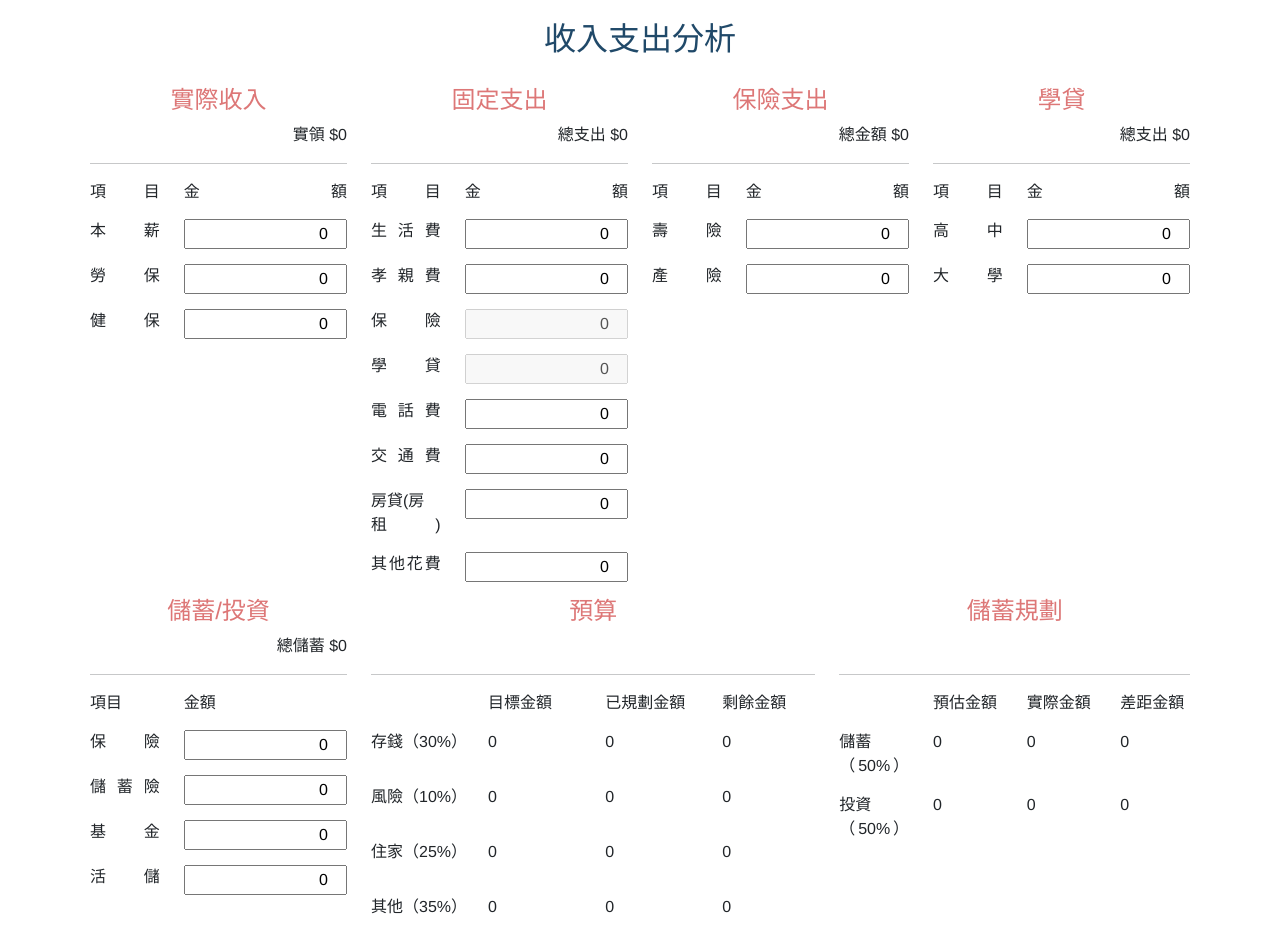
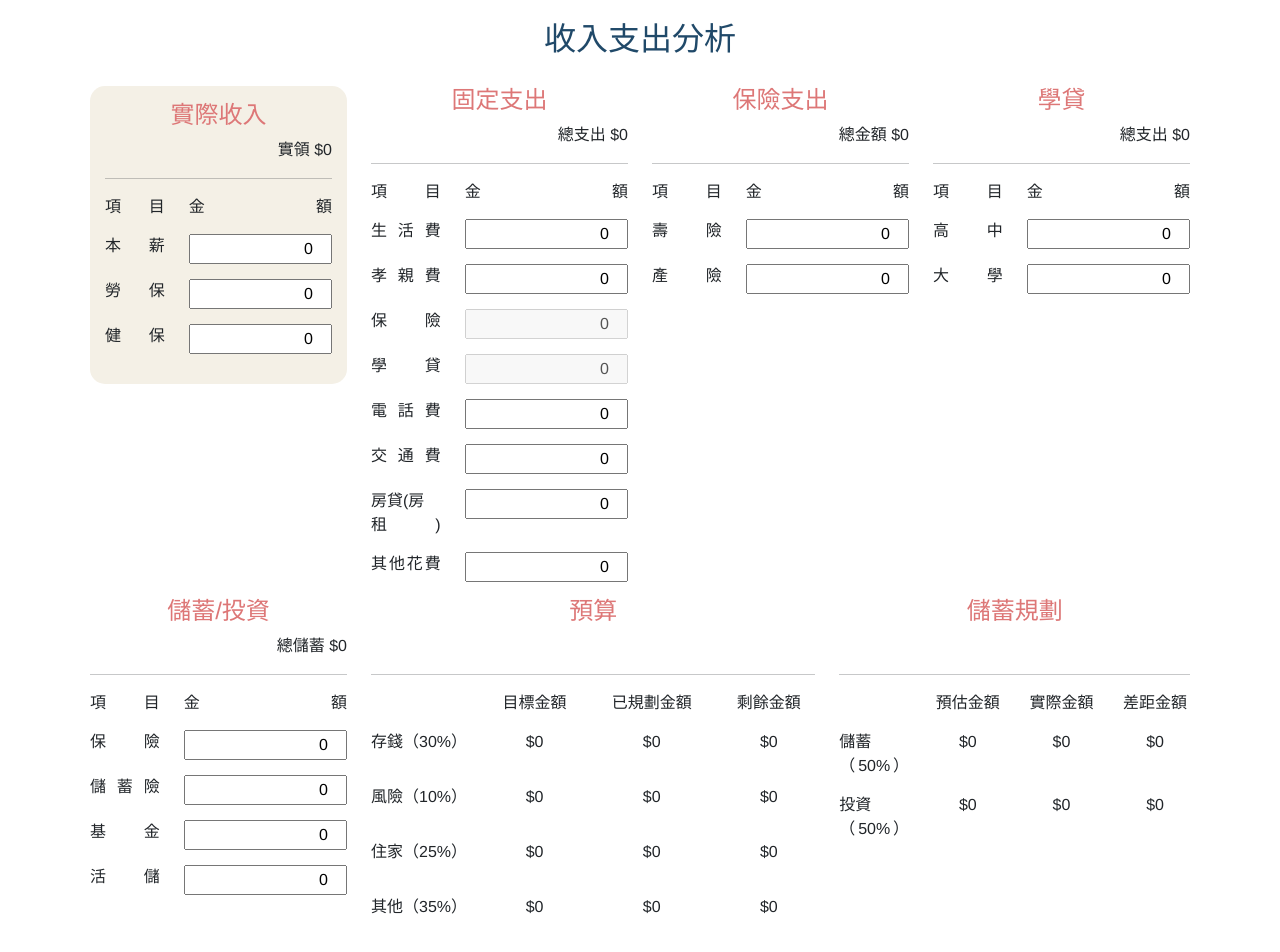
Before and after one commit to LinTF/IncomePlan, a Vue app: page / in a window 1280 px wide. Shown: the top 952 px of the page. Built offline with nearby package versions, Linux system fonts and the light colour scheme.

Commit message:
修改排版，背景色測試

```diff
--- a/src/components/budgetBlock.vue
+++ b/src/components/budgetBlock.vue
@@ -8,33 +8,33 @@
                 <div class="row">
                     <div class="col-3">
                     </div>
-                    <div class="col-3">
-                        <span class="txt-center">目標金額</span>
+                    <div class="col-3 txt-center">
+                        <span>目標金額</span>
                     </div>
-                    <div class="col-3">
-                        <span class="txt-center">已規劃金額</span>
+                    <div class="col-3 txt-center">
+                        <span>已規劃金額</span>
                     </div>
-                    <div class="col-3">
-                        <span class="txt-center">剩餘金額</span>
+                    <div class="col-3 txt-center">
+                        <span>剩餘金額</span>
                     </div>
                 </div>
             </div>
             <div class="income-item">
                 <div class="row">
                     <div class="col-3">
-                        <span>存錢（30%）</span>
+                        <span class="txt-center">存錢（30%）</span>
                     </div>
                     <div class="col-3">
-                        <p>
+                        <p class="txt-center">
                             {{ $emit('emitSaveMoney', saveMoney = propsIncomeTotal * 0.3) }}
-                            {{ numberToMoney(saveMoney) }}
+                            ${{ numberToMoney(saveMoney) }}
                         </p>
                     </div>
                     <div class="col-3">
-                        <p>{{ numberToMoney(propsSaveTotal) }}</p>
+                        <p class="txt-center">${{ numberToMoney(propsSaveTotal) }}</p>
                     </div>
                     <div class="col-3">
-                        <p>{{ numberToMoney(saveMoney - propsSaveTotal) }}</p>
+                        <p class="txt-center">${{ numberToMoney(saveMoney - propsSaveTotal) }}</p>
                     </div>
                 </div>
             </div>
@@ -44,13 +44,13 @@
                         <span>風險（10%）</span>
                     </div>
                     <div class="col-3">
-                        <p>{{ numberToMoney(risk = propsIncomeTotal * 0.1) }}</p>
+                        <p class="txt-center">${{ numberToMoney(risk = propsIncomeTotal * 0.1) }}</p>
                     </div>
                     <div class="col-3">
-                        <p>{{ numberToMoney(propsInsuranceTotal) }}</p>
+                        <p class="txt-center">${{ numberToMoney(propsInsuranceTotal) }}</p>
                     </div>
                     <div class="col-3">
-                        <p>{{ numberToMoney(risk - propsInsuranceTotal) }}</p>
+                        <p class="txt-center">${{ numberToMoney(risk - propsInsuranceTotal) }}</p>
                     </div>
                 </div>
             </div>
@@ -60,13 +60,13 @@
                         <span>住家（25%）</span>
                     </div>
                     <div class="col-3">
-                        <p>{{ numberToMoney(house = propsIncomeTotal * 0.25) }}</p>
+                        <p class="txt-center">${{ numberToMoney(house = propsIncomeTotal * 0.25) }}</p>
                     </div>
                     <div class="col-3">
-                        <p>{{ numberToMoney(propsHouseCost) }}</p>
+                        <p class="txt-center">${{ numberToMoney(propsHouseCost) }}</p>
                     </div>
                     <div class="col-3">
-                        <p>{{ numberToMoney(house - propsHouseCost) }}</p>
+                        <p class="txt-center">${{ numberToMoney(house - propsHouseCost) }}</p>
                     </div>
                 </div>
             </div>
@@ -76,13 +76,13 @@
                         <span>其他（35%）</span>
                     </div>
                     <div class="col-3">
-                        <p>{{ numberToMoney(otherConsumption = propsIncomeTotal * 0.35) }}</p>
+                        <p class="txt-center">${{ numberToMoney(otherConsumption = propsIncomeTotal * 0.35) }}</p>
                     </div>
                     <div class="col-3">
-                        <p>{{ numberToMoney(propsOtherPlanCost) }}</p>
+                        <p class="txt-center">${{ numberToMoney(propsOtherPlanCost) }}</p>
                     </div>
                     <div class="col-3">
-                        <p>{{ numberToMoney(otherConsumption - propsOtherPlanCost) }}</p>
+                        <p class="txt-center">${{ numberToMoney(otherConsumption - propsOtherPlanCost) }}</p>
                     </div>
                 </div>
             </div>
--- a/src/components/incomeBlock.vue
+++ b/src/components/incomeBlock.vue
@@ -91,6 +91,14 @@
 
 </script>
 
-<style>
+<style scoped lang="scss">
+    #income {
+        background-color: #f4f0e6;
+        padding: 15px;
+        border-radius: 15px;
 
+        &:hover {
+            border-radius: 0px;
+        }
+    }
 </style>
--- a/src/components/planBlock.vue
+++ b/src/components/planBlock.vue
@@ -8,14 +8,14 @@
                 <div class="row">
                     <div class="col-3 title">
                     </div>
-                    <div class="col-3">
-                        <span class="txt-center">預估金額</span>
+                    <div class="col-3 txt-center">
+                        <span>預估金額</span>
                     </div>
-                    <div class="col-3">
-                        <span class="txt-center">實際金額</span>
+                    <div class="col-3 txt-center">
+                        <span>實際金額</span>
                     </div>
-                    <div class="col-3">
-                        <span class="txt-center">差距金額</span>
+                    <div class="col-3 txt-center">
+                        <span>差距金額</span>
                     </div>
                 </div>
             </div>
@@ -25,13 +25,13 @@
                         <span>儲蓄（50%）</span>
                     </div>
                     <div class="col-3">
-                        <p>{{ numberToMoney(saveBank = propsSaveMoney * 0.5) }}</p>
+                        <p class="txt-center">${{ numberToMoney(saveBank = propsSaveMoney * 0.5) }}</p>
                     </div>
                     <div class="col-3">
-                        <p>{{ numberToMoney(propsSaveBank) }}</p>
+                        <p class="txt-center">${{ numberToMoney(propsSaveBank) }}</p>
                     </div>
                     <div class="col-3">
-                        <p>{{ numberToMoney(saveBank - propsSaveBank) }}</p>
+                        <p class="txt-center">${{ numberToMoney(saveBank - propsSaveBank) }}</p>
                     </div>
                 </div>
             </div>
@@ -41,13 +41,13 @@
                         <span>投資（50%）</span>
                     </div>
                     <div class="col-3">
-                        <p>{{ numberToMoney(investment = propsSaveMoney * 0.5) }}</p>
+                        <p class="txt-center">${{ numberToMoney(investment = propsSaveMoney * 0.5) }}</p>
                     </div>
                     <div class="col-3">
-                        <p>{{ numberToMoney(propsInvest) }}</p>
+                        <p class="txt-center">${{ numberToMoney(propsInvest) }}</p>
                     </div>
                     <div class="col-3">
-                        <p>{{ numberToMoney(investment - propsInvest) }}</p>
+                        <p class="txt-center">${{ numberToMoney(investment - propsInvest) }}</p>
                     </div>
                 </div>
             </div>
--- a/src/components/saveBlock.vue
+++ b/src/components/saveBlock.vue
@@ -7,10 +7,10 @@
             <div class="income-item">
                 <div class="row">
                     <div class="col-4">
-                        <span class="txt-center">項目</span>
+                        <span class="title">項目</span>
                     </div>
                     <div class="col-8">
-                        <span class="txt-center">金額</span>
+                        <span class="title">金額</span>
                     </div>
                 </div>
             </div>
```
